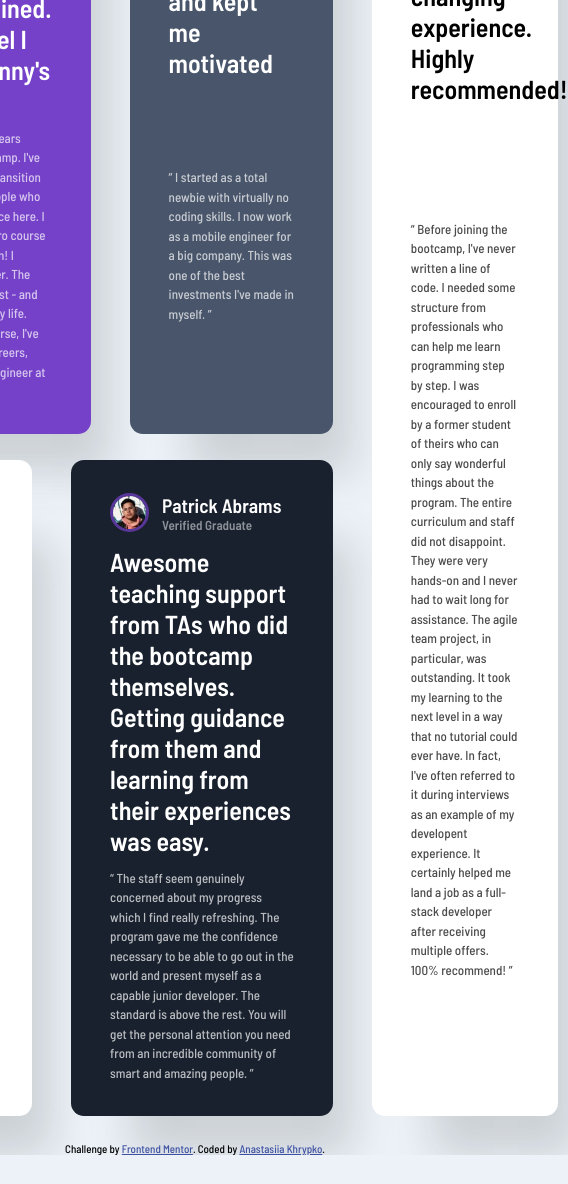
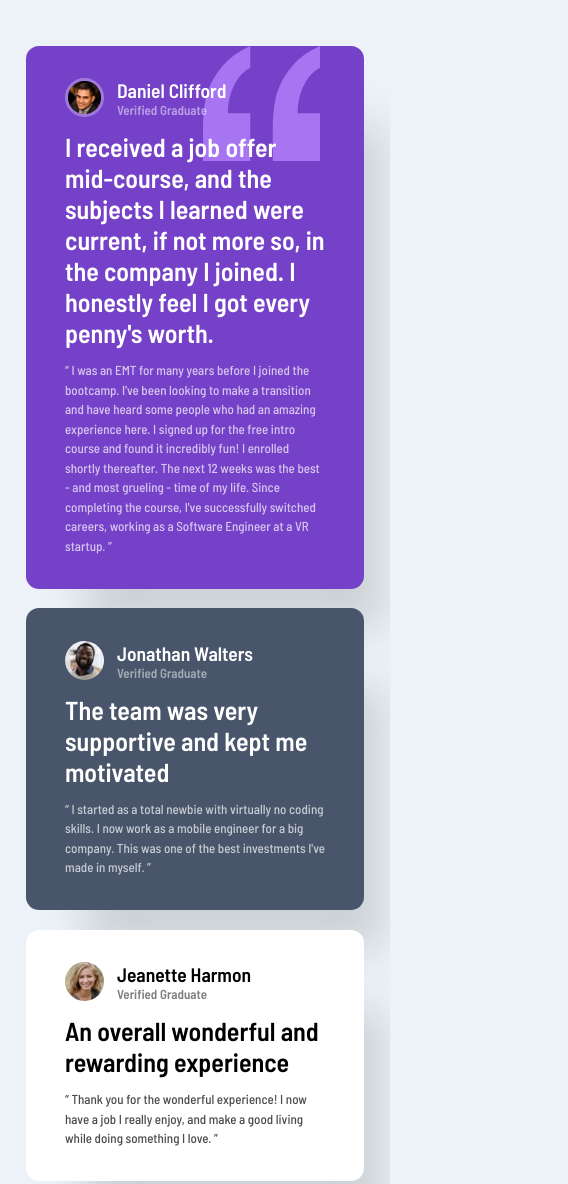
Before and after one commit to iamstasiia/fr-end-mentor-testimonials-grid-section, a plain HTML site: page index.html in a window 390 px wide. Shown: the top 1184 px of the page, 568 px wide, since content can reach past the window. Before the commit the page ends 1155 px from the top, so only its background shows below. Drawn offline with Linux system fonts and the light colour scheme.

Commit message:
Stylization of the page for the mobile

```diff
--- a/style.css
+++ b/style.css
@@ -27,11 +27,12 @@ body {
     align-items: center;
     justify-content: center;
     background: var(--neutral-gray-blue);
+    min-width: 375px;
 }
 
 main {
     max-width: 1440px;
-    margin-bottom: 2rem;
+    margin: 2rem;
     display: grid;
     grid-template-columns: repeat(4, 1fr);
     gap: 2rem 3rem;
@@ -54,26 +55,30 @@ article:nth-of-type(1) {
     background: url(./images/bg-pattern-quotation.svg) no-repeat right 20% top var(--prima-violet);
     background-size: 9rem;
     color: var(--prima-white);
-    grid-column: 1/3;
+    /* grid-column: 1/3; */
+    grid-column: 1/span 2;
 }
 
 article:nth-of-type(2) {
     background: var(--prima-grayblue);
     color: var(--prima-white);
-    grid-column: 3/4;
+    /* grid-column: 3/4; */
+    grid-column-start: 3;
 }
 
 article:nth-of-type(3) {
     background: var(--prima-white);
-    grid-column: 1/2;
-    grid-row: 2/3;
+    /* grid-column: 1/2; */
+    /* grid-row: 2/3; */
+    grid-row-start: 2;
 }
 
 article:nth-of-type(4) {
     background: var(--prima-blackblue);
     color: var(--prima-white);
-    grid-column: 2/4;
-    grid-row: 2/3;
+    /* grid-column: 2/4; */
+    /* grid-row: 2/3; */
+    grid-column: 2/span 2;
 }
 
 article:nth-of-type(5) {
@@ -111,3 +116,54 @@ p {
     grid-area: comment;
     line-height: 1.5rem;
 }
+
+@media screen and (max-width: 1234px) {
+    body {
+        justify-content: flex-start;
+    }
+
+    main {
+        grid-template-columns: repeat(3, 1fr);
+    }
+
+    article:nth-of-type(5) {
+        grid-row-start: 3;
+        grid-column: 1/4;
+    }
+}
+
+@media screen and (max-width: 930px) {
+    main {
+        grid-template-columns: repeat(2, 1fr);
+        grid-template-areas: "user-01 user-01"
+        "user-02 user-03"
+        "user-04 user-04"
+        "user-05 user-05";
+    }
+
+    article:nth-of-type(1) {
+        grid-area: user-01;
+    }
+
+    article:nth-of-type(2) {
+        grid-area: user-02;
+    }
+
+    article:nth-of-type(4) {
+        grid-area: user-04;
+    }
+
+    article:nth-of-type(5) {
+        grid-area: user-05;
+    }
+}
+
+@media screen and (max-width: 600px) {
+    main {
+        display: block;
+    }
+
+    article {
+        margin: 1.5rem 0;
+    }
+}
```
